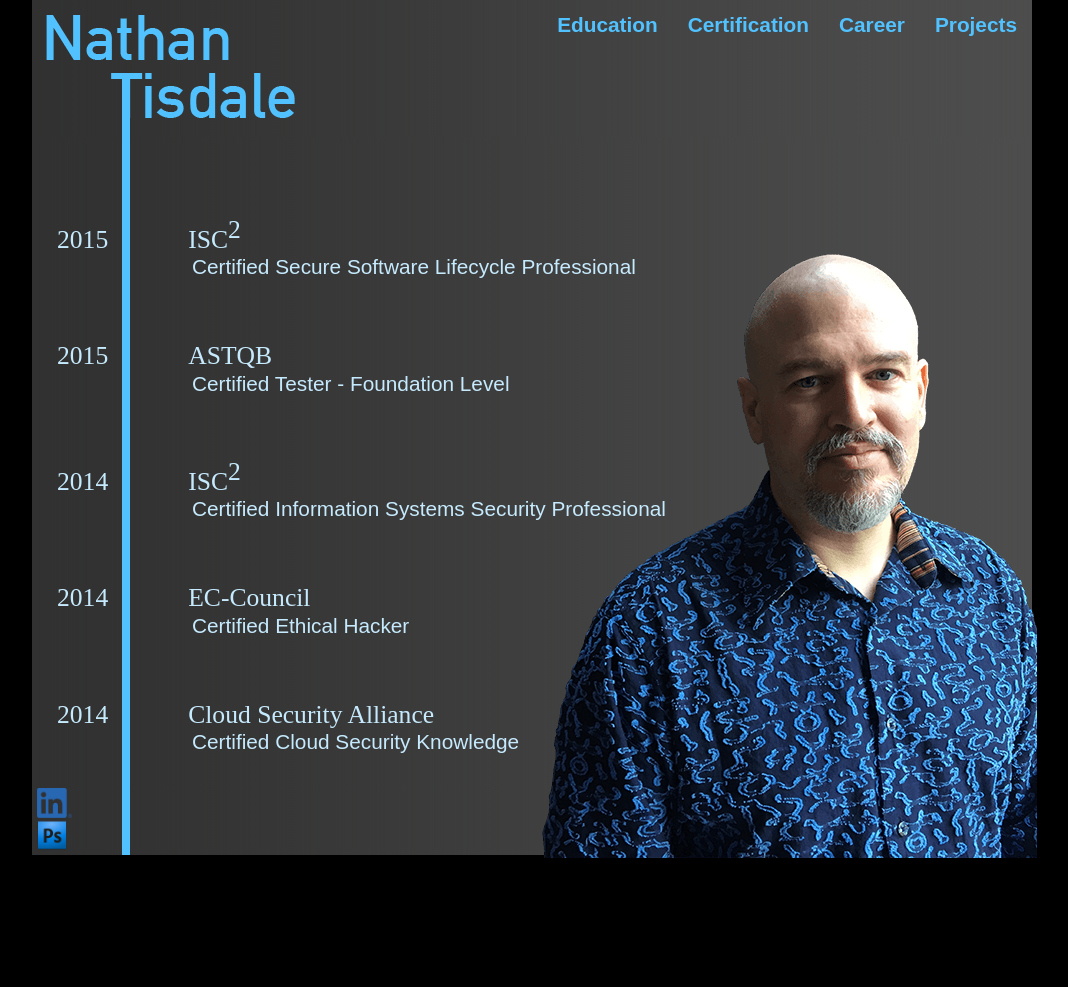
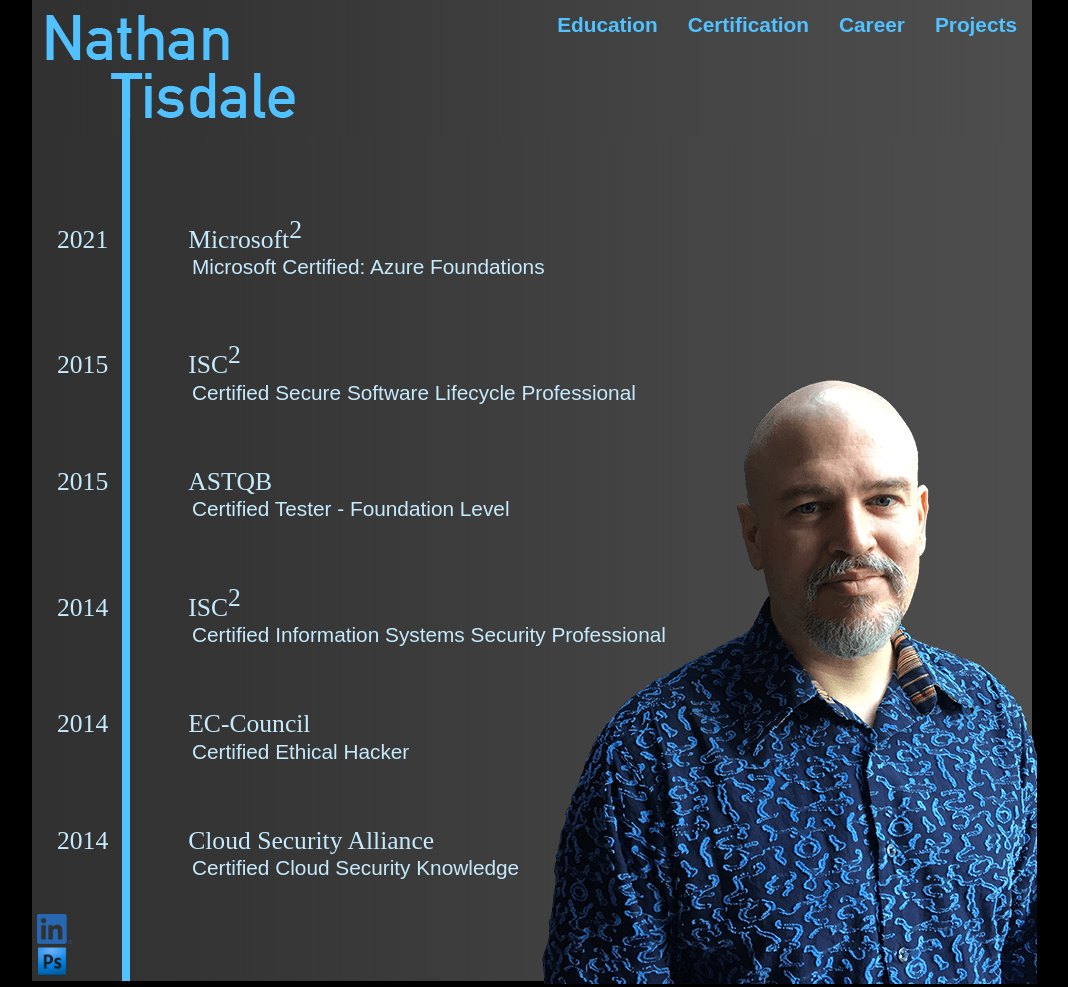
Before and after one commit to natisdale/tisdale.info, a PHP site: page /certification.php in a window 1280 px wide; the page is wider, and only the part inside the window is pictured. Shown: that part, without its empty margins (108-1176 px from the left). Before the commit the page ends 858 px from the top of that part, so only its background shows below. Run offline with PHP 8.4, Linux system fonts and the light colour scheme.

Commit message:
Added Azure Fundamentals to certification.php

```diff
--- a/certification.php
+++ b/certification.php
@@ -18,6 +18,10 @@
 		</nav>
 	</header>
 	<main>
+		<div class="cert">
+			<h2><span class="year">2021</span><span class="institution">Microsoft<span class="super">2</span></span></h2>
+			<h3 class="cred"><a href="https://www.youracclaim.com/badges/b23c0a9f-3614-4178-9c65-a92bd0cf8eb8?source=linked_in_profile" title="Verify" target="_self">Microsoft Certified: Azure Foundations</a></h3>
+		</div>
 		<div class="cert">
 			<h2><span class="year">2015</span><span class="institution">ISC<span class="super">2</span></span></h2>
 			<h3 class="cred"><a href="https://www.isc2.org/MemberVerification?LastName=Tisdale&MemberNumber=462723" title="Verify" target="_self">Certified Secure Software Lifecycle Professional</a></h3>
```
